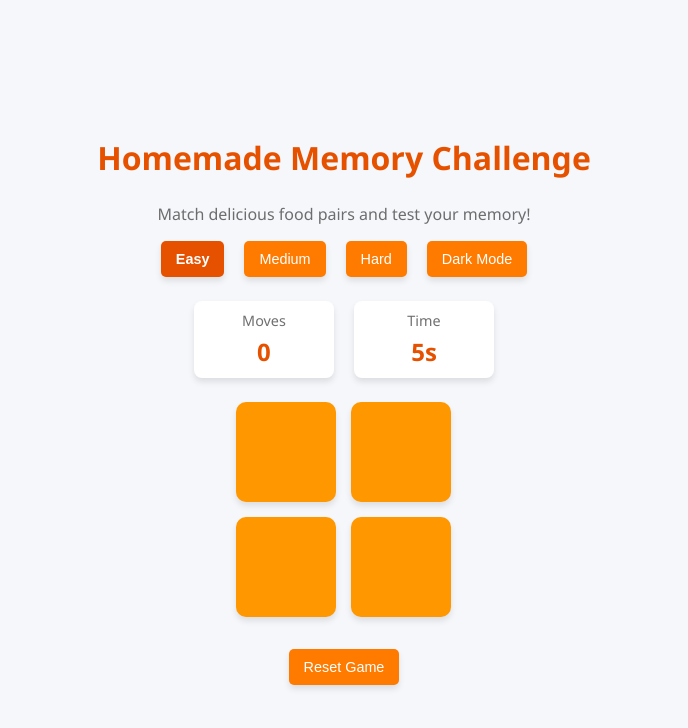
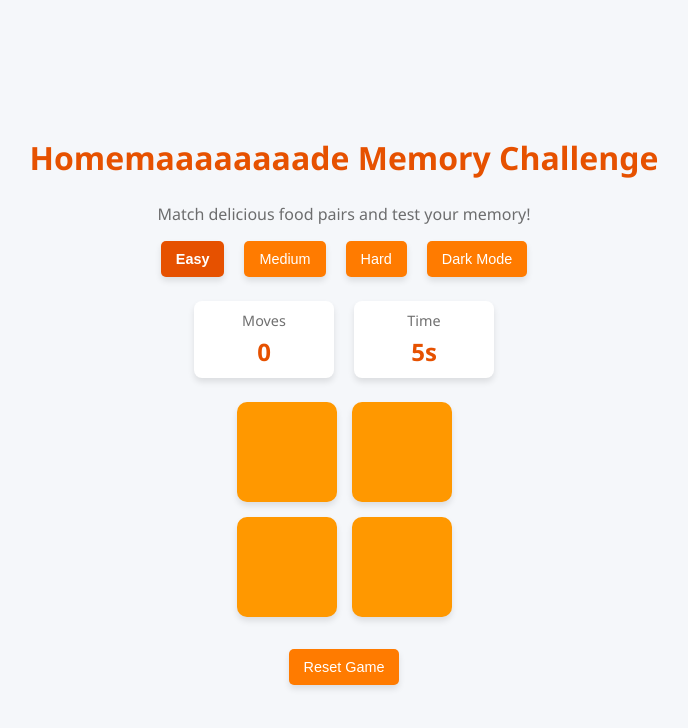
Before and after one commit to IzaakAM/HomemadeMemory, a plain HTML site: page index.html in a window 1280 px wide. Shown: the whole page, without its empty margins (296-984 px from the left). Drawn offline with Linux system fonts and the light colour scheme.

Commit message:
test: CI/CD

```diff
--- a/index.html
+++ b/index.html
@@ -9,7 +9,7 @@
 </head>
 <body>
     <div class="container">
-        <h1>Homemade Memory Challenge</h1>
+        <h1>Homemaaaaaaaade Memory Challenge</h1>
         <p class="subtitle">Match delicious food pairs and test your memory!</p>
 
         <div class="controls">
```
